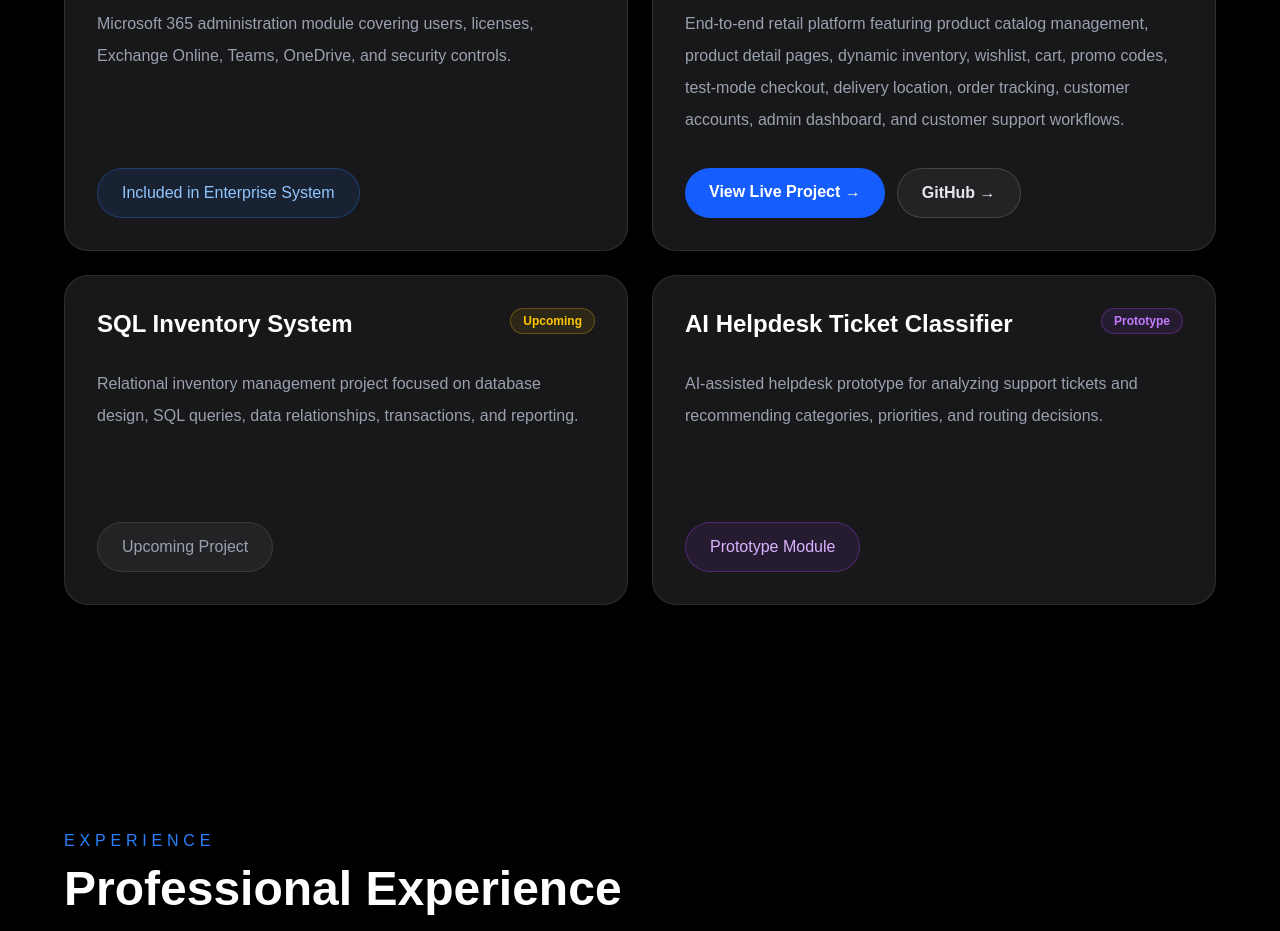
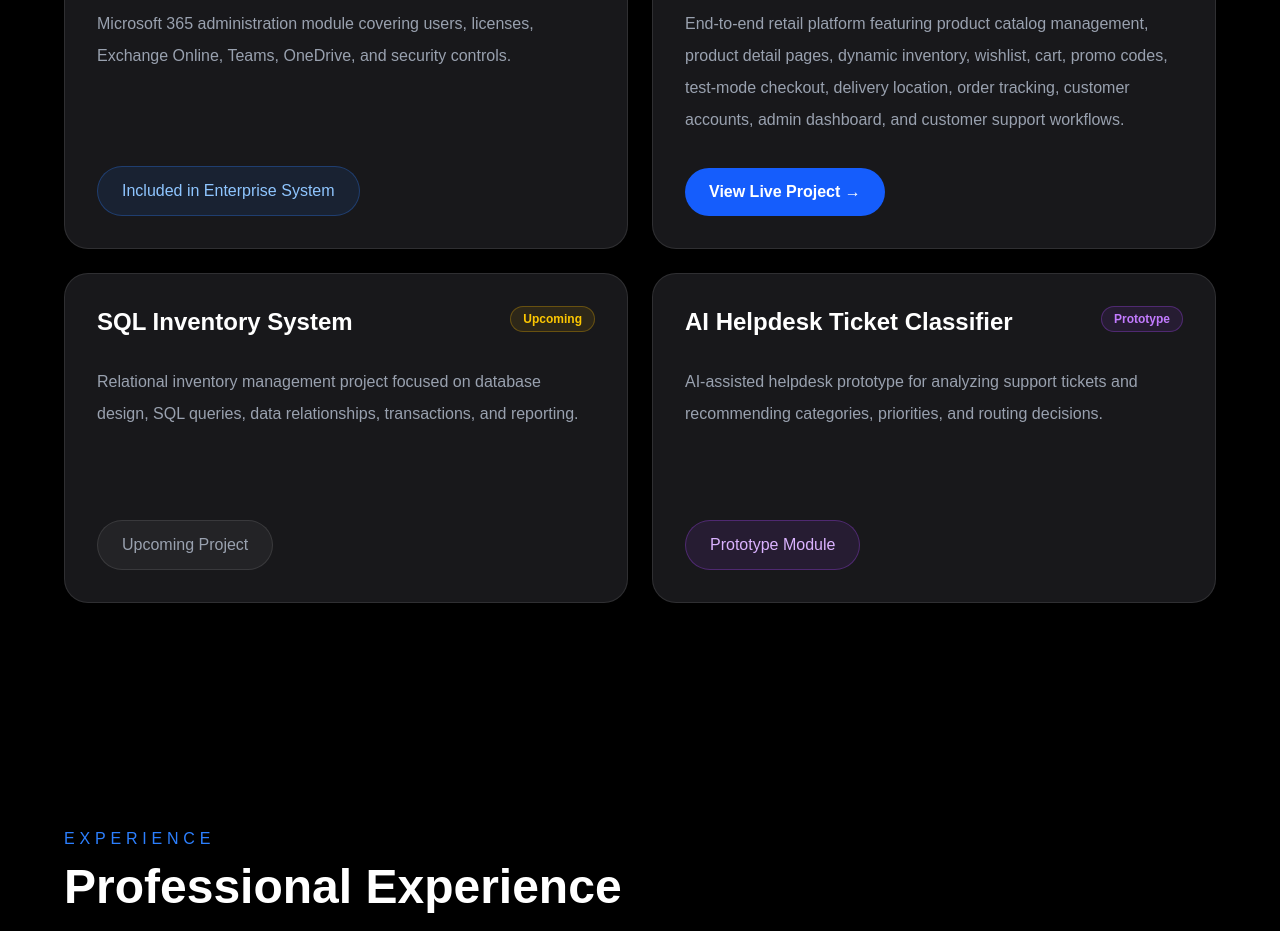
Before and after one commit to 1shahadalghamdi-cmyk/shahad-enterprise-it-system, a Next.js app: page / in a window 1280 px wide. Shown: the part 2840-3771 px from the top of the page. Built offline with nearby package versions, Linux system fonts and the light colour scheme.

Commit message:
remove github button from NOVA project card

```diff
--- a/app/components/Projects.tsx
+++ b/app/components/Projects.tsx
@@ -12,7 +12,6 @@ type Project = {
   status: ProjectStatus;
   caseStudyHref?: string;
   liveHref?: string;
-  githubHref?: string;
 };
 
 const projects: Project[] = [
@@ -42,8 +41,6 @@ const projects: Project[] = [
     status: "Completed",
     liveHref:
       "https://nova-ecommerce-shahad.vercel.app",
-    githubHref:
-      "https://github.com/1shahadalghamdi-cmyk/shahad-ecommerce",
   },
   {
     title: "SQL Inventory System",
@@ -137,18 +134,6 @@ export default function Projects() {
                     </a>
                   )}
 
-                {project.status === "Completed" &&
-                  project.githubHref && (
-                    <a
-                      href={project.githubHref}
-                      target="_blank"
-                      rel="noreferrer"
-                      className="inline-flex rounded-full border border-white/15 bg-white/5 px-6 py-3 font-semibold text-gray-200 transition hover:border-blue-500/60 hover:text-white"
-                    >
-                      GitHub →
-                    </a>
-                  )}
-
                 {project.status === "Built Module" && (
                   <span className="inline-flex rounded-full border border-blue-500/30 bg-blue-500/10 px-6 py-3 text-blue-300">
                     Included in Enterprise System
```
